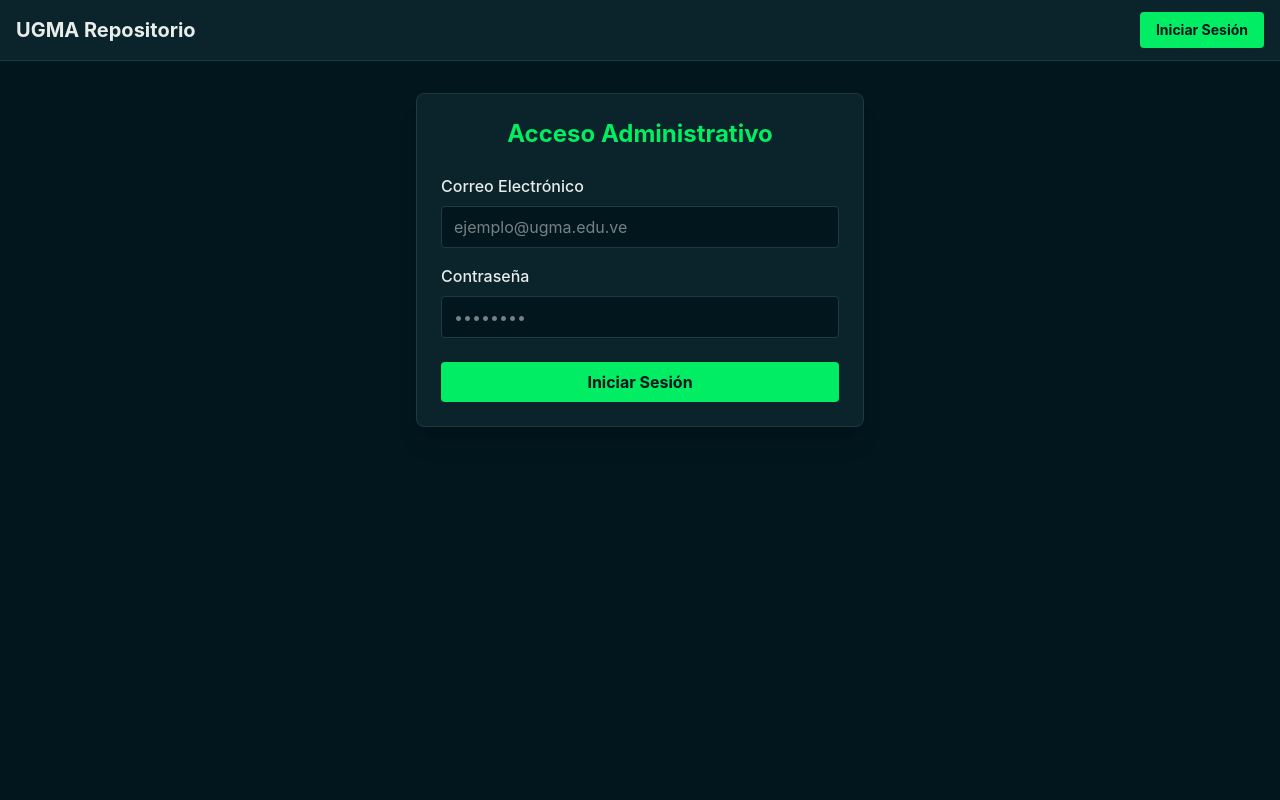
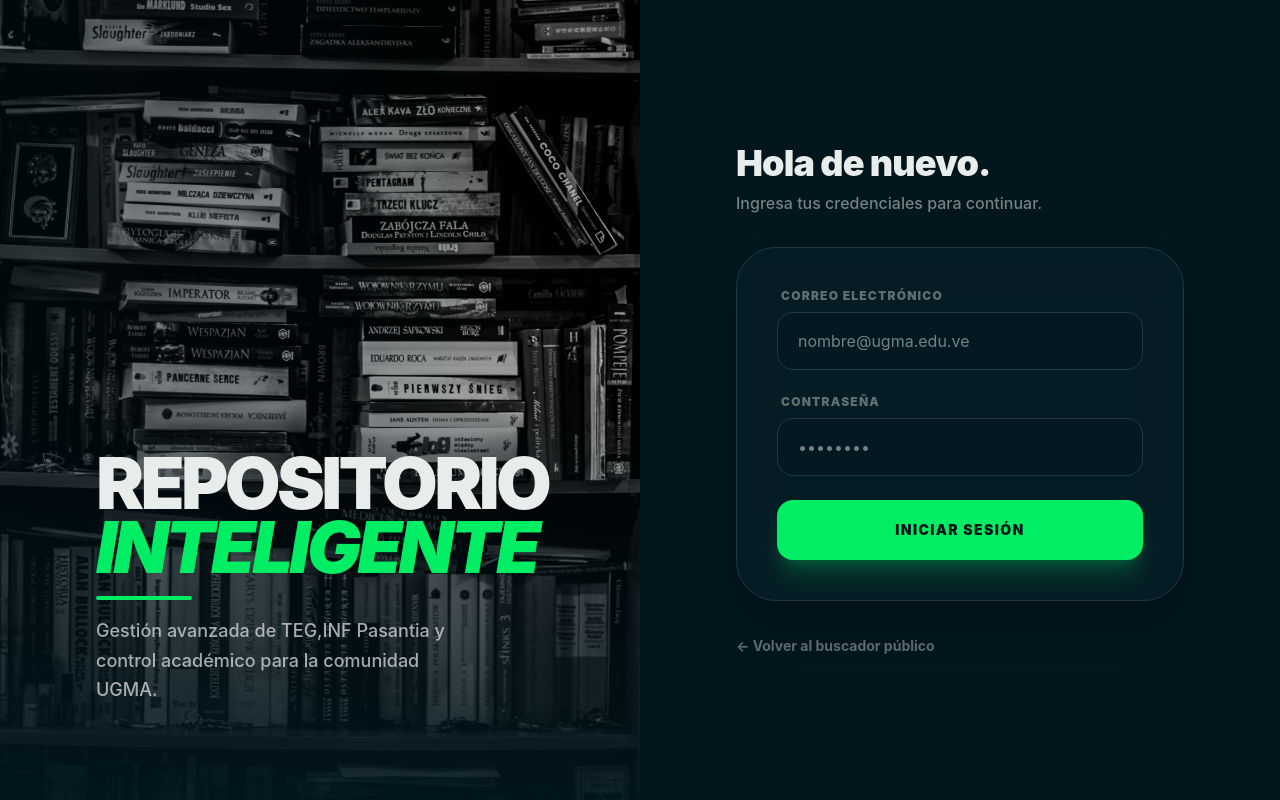
Before and after one commit to gudjuju1/repo_semantico, a React app in the folder frontend/: page /login in a window 1280 px wide. Built offline with nearby package versions, Linux system fonts and the light colour scheme; no server answers; the HTML template or start-up script is replaced by a standard one.

Commit message:
SIIIIIIIIIIIIIIII

```diff
--- a/frontend/src/App.jsx
+++ b/frontend/src/App.jsx
@@ -12,23 +12,18 @@ function App() {
   return (
     <AuthProvider>
       <Router>
-        <div className="min-h-screen bg-dark-bg text-text-main">
-          <Navbar />
-          <main className="container mx-auto px-4 py-8">
         <Routes>
-              <Route path="/" element={<PublicSearch />} />
+          <Route path="/" element={<><Navbar /><main className="container mx-auto px-4 py-8"><PublicSearch /></main></>} />
           <Route path="/login" element={<Login />} />
           <Route
             path="/admin/*"
             element={
               <ProtectedRoute>
-                    <Dashboard />
+                <><Navbar /><main className="container mx-auto px-4 py-8"><Dashboard /></main></>
               </ProtectedRoute>
             }
           />
         </Routes>
-          </main>
-        </div>
       </Router>
     </AuthProvider>
   );
--- a/frontend/src/components/Navbar.jsx
+++ b/frontend/src/components/Navbar.jsx
@@ -6,56 +6,53 @@ const Navbar = () => {
   const { isAuthenticated, user, logout } = useAuth();
 
   return (
-    <nav className="bg-dark-card border-b border-dark-border px-4 py-3">
-      <div className="max-w-7xl mx-auto flex flex-col gap-3 md:flex-row md:items-center md:justify-between">
-        <div className="flex items-center">
-          <Link to="/" className="text-text-main text-xl font-bold hover:text-primary transition-colors">
-            UGMA Repositorio
+    <nav className="bg-dark-card border-b border-dark-border px-6 py-4 sticky top-0 z-50 shadow-lg">
+      <div className="max-w-7xl mx-auto flex flex-wrap items-center justify-between gap-x-6 gap-y-4">
+
+        {/* Logo a la izquierda */}
+        <div className="flex-shrink-0">
+          <Link to="/" className="text-2xl font-black text-primary tracking-tighter hover:scale-105 transition-transform inline-block">
+            UGMA <span className="text-text-main font-light">Repo</span>
           </Link>
         </div>
 
-        <div className="flex items-center justify-center">
-          {isAuthenticated && user?.role === 'super_admin' && (
+        {/* Acciones de Usuario a la derecha (en móvil y desktop) */}
+        <div className="order-2 flex items-center gap-4">
+          {isAuthenticated ? (
+            <div className="flex items-center gap-3">
+              <span className="hidden md:inline text-sm text-text-main/60">
+                Hola, <span className="font-bold text-primary">{user?.name || user?.nombre || 'Admin'}</span>
+              </span>
+              <button
+                type="button"
+                onClick={logout}
+                className="bg-red-500/10 text-red-500 border border-red-500/30 px-4 py-2 rounded-xl hover:bg-red-500 hover:text-white transition-all text-xs font-bold uppercase tracking-wider"
+              >
+                Salir
+              </button>
+            </div>
+          ) : (
             <Link
-              to="/admin"
-              className="rounded-2xl bg-primary px-4 py-2 text-dark-bg text-sm md:text-base font-semibold hover:bg-opacity-90 transition-all"
+              to="/login"
+              className="bg-primary text-dark-bg px-6 py-2 rounded-xl font-black text-sm hover:scale-105 active:scale-95 transition-all shadow-lg shadow-primary/20"
             >
-              Abrir panel de superadmin
-            </Link>
-          )}
-          {isAuthenticated && user?.role === 'admin' && (
-            <Link
-              to="/admin"
-              className="rounded-2xl bg-primary px-4 py-2 text-dark-bg text-sm md:text-base font-semibold hover:bg-opacity-90 transition-all"
-            >
-              Abrir panel de admin
+              ENTRAR
             </Link>
           )}
         </div>
 
-        <div className="flex items-center space-x-4 justify-end">
-          {isAuthenticated ? (
-            <>
-              <span className="text-text-main text-sm md:text-base">
-                Hola, <span className="font-semibold text-primary">{user?.name || user?.nombre || user?.email || user?.correo || 'Usuario'}</span>
-              </span>
-              <button
-                type="button"
-                onClick={logout}
-                className="bg-red-500/10 text-red-500 border border-red-500/50 px-4 py-2 rounded hover:bg-red-500 hover:text-white transition-all text-sm font-medium"
-              >
-                Cerrar Sesión
-              </button>
-            </>
-          ) : (
+        {/* Botón de Administración (Central en desktop, abajo en móvil) */}
+        {isAuthenticated && (user?.role === 'super_admin' || user?.role === 'admin') && (
+          <div className="order-3 w-full lg:order-2 lg:w-auto flex justify-center">
             <Link
-              to="/login"
-              className="bg-primary text-dark-bg px-4 py-2 rounded font-bold hover:bg-opacity-90 transition-all text-sm"
+              to="/admin"
+              className="w-full lg:w-auto text-center rounded-xl bg-primary/10 border border-primary/30 px-6 py-2 text-primary text-sm font-bold hover:bg-primary hover:text-dark-bg transition-all duration-300"
             >
-              Iniciar Sesión
+              {user.role === 'super_admin' ? 'Panel Superadmin' : 'Panel Admin'}
             </Link>
-          )}
-        </div>
+          </div>
+        )}
+
       </div>
     </nav>
   );
--- a/frontend/src/pages/Login.jsx
+++ b/frontend/src/pages/Login.jsx
@@ -26,30 +26,69 @@ const Login = () => {
   };
 
   return (
-    <div className="max-w-md mx-auto bg-dark-card p-6 rounded-lg border border-dark-border shadow-xl">
-      <h2 className="text-2xl font-bold mb-6 text-center text-primary">Acceso Administrativo</h2>
+    <div className="min-h-screen flex bg-dark-bg w-full">
+      {/* Panel Izquierdo: Imagen Cinematográfica (Full Height) */}
+      <div className="hidden lg:block lg:w-1/2 relative h-screen">
+        <img
+          src="/bg.jpg"
+          alt="Futuristic Repository"
+          className="absolute inset-0 w-full h-full object-cover grayscale-[10%] contrast-110 brightness-75"
+        />
+        <div className="absolute inset-0 bg-gradient-to-t from-dark-bg via-transparent to-transparent opacity-90" />
+        <div className="absolute inset-0 bg-gradient-to-r from-dark-bg/40 to-transparent" />
 
-      <form onSubmit={handleSubmit}>
-        <div className="mb-4">
-          <label className="block text-text-main mb-2 font-medium">Correo Electrónico</label>
+        <div className="absolute inset-0 flex flex-col justify-end p-16 xl:p-24">
+          <div className="space-y-4">
+            <h1 className="text-6xl xl:text-7xl font-black text-text-main tracking-tighter leading-[0.9]">
+              REPOSITORIO <br />
+              <span className="text-primary italic">INTELIGENTE</span>
+            </h1>
+            <div className="h-1 w-24 bg-primary rounded-full" />
+            <p className="text-text-main/70 max-w-sm text-lg font-medium leading-relaxed">
+              Gestión avanzada de TEG,INF Pasantia y control académico para la comunidad UGMA.
+            </p>
+          </div>
+        </div>
+      </div>
+
+      {/* Panel Derecho: Formulario de Acceso */}
+      <div className="w-full lg:w-1/2 flex items-center justify-center bg-dark-bg p-8 sm:p-12 h-screen overflow-y-auto">
+        <div className="w-full max-w-md space-y-8">
+          <div className="text-center lg:text-left">
+            <h2 className="text-4xl font-black text-text-main tracking-tight mb-2">
+              Hola de nuevo.
+            </h2>
+            <p className="text-text-main/50 font-medium">Ingresa tus credenciales para continuar.</p>
+          </div>
+
+          <div className="rounded-[2.5rem] border border-dark-border bg-dark-card/50 p-8 sm:p-10 shadow-2xl backdrop-blur-xl">
+            <form onSubmit={handleSubmit} className="space-y-6">
+              <div className="space-y-2">
+                <label className="block text-xs font-black uppercase tracking-widest text-text-main/40 ml-1">
+                  Correo Electrónico
+                </label>
+                <div className="relative group">
                   <input
                     type="email"
                     value={email}
                     onChange={(e) => setEmail(e.target.value)}
-            className="w-full px-3 py-2 bg-dark-bg border border-dark-border rounded text-text-main focus:border-primary outline-none transition-all"
-            placeholder="ejemplo@ugma.edu.ve"
+                    className="w-full px-5 py-4 bg-dark-bg/50 border border-dark-border rounded-2xl text-text-main focus:border-primary focus:ring-4 focus:ring-primary/10 outline-none transition-all duration-300"
+                    placeholder="nombre@ugma.edu.ve"
                     required
                     disabled={loading}
                   />
                 </div>
+              </div>
 
-        <div className="mb-6">
-          <label className="block text-text-main mb-2 font-medium">Contraseña</label>
+              <div className="space-y-2">
+                <label className="block text-xs font-black uppercase tracking-widest text-text-main/40 ml-1">
+                  Contraseña
+                </label>
                 <input
                   type="password"
                   value={password}
                   onChange={(e) => setPassword(e.target.value)}
-            className="w-full px-3 py-2 bg-dark-bg border border-dark-border rounded text-text-main focus:border-primary outline-none transition-all"
+                  className="w-full px-5 py-4 bg-dark-bg/50 border border-dark-border rounded-2xl text-text-main focus:border-primary focus:ring-4 focus:ring-primary/10 outline-none transition-all duration-300"
                   placeholder="••••••••"
                   required
                   disabled={loading}
@@ -57,7 +96,7 @@ const Login = () => {
               </div>
 
               {error && (
-          <div className="bg-red-500/10 border border-red-500 text-red-500 p-3 rounded mb-4 text-sm text-center">
+                <div className="bg-red-500/10 border border-red-500/30 text-red-500 p-4 rounded-2xl text-sm font-bold animate-shake">
                   {error}
                 </div>
               )}
@@ -65,16 +104,26 @@ const Login = () => {
               <button
                 type="submit"
                 disabled={loading}
-          className={`w-full py-2 rounded font-bold transition-all ${
-            loading
-              ? 'bg-gray-600 cursor-not-allowed text-gray-400'
-              : 'bg-primary text-dark-bg hover:bg-opacity-90 active:scale-95'
-          }`}
+                className="w-full py-5 rounded-2xl font-black uppercase tracking-widest text-sm transition-all duration-300 shadow-xl shadow-primary/20
+                  enabled:bg-primary enabled:text-dark-bg enabled:hover:scale-[1.02] enabled:active:scale-95
+                  disabled:bg-dark-border disabled:text-text-main/20 disabled:cursor-not-allowed"
               >
                 {loading ? 'Verificando...' : 'Iniciar Sesión'}
               </button>
             </form>
           </div>
+
+          <div className="text-center lg:text-left">
+            <button
+              onClick={() => navigate('/')}
+              className="text-text-main/40 hover:text-primary text-sm font-bold transition-colors"
+            >
+              ← Volver al buscador público
+            </button>
+          </div>
+        </div>
+      </div>
+    </div>
   );
 };
 
```
Also changed, not shown: frontend/src/components/AdminPanel.jsx (+21 -11 lines), frontend/src/components/PublicSearch.jsx (+35 -29 lines), frontend/src/components/SuperAdminPanel.jsx (+31 -14 lines), frontend/public/bg.jpg (added). Lines whose indentation alone changed are shown as unchanged.
